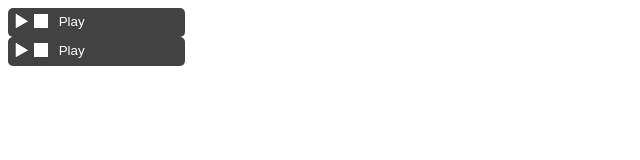
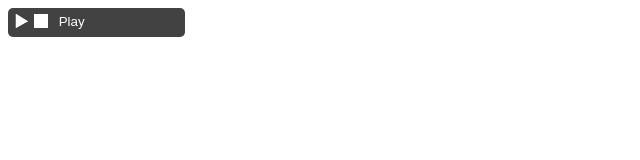
Before and after one commit to Reeska/waveplayer, a website: page sample/index.html in a window 1280 px wide. Shown: the whole page, without its empty margins (0-640 px from the left). Drawn offline with nearby package versions, Linux system fonts and the light colour scheme.

Commit message:
Fix README

```diff
--- a/sample/index.html
+++ b/sample/index.html
@@ -16,10 +16,5 @@
 		data-src="sound.wav"
 		data-label="Play">
 	</div>
-
-	<div class="wave-player"
-		data-src="Kalimba.mp3"
-		data-label="Play">
-	</div>
 </body>
 </html>
```
Also changed, not shown: README.md, sample/interface.png (added).
